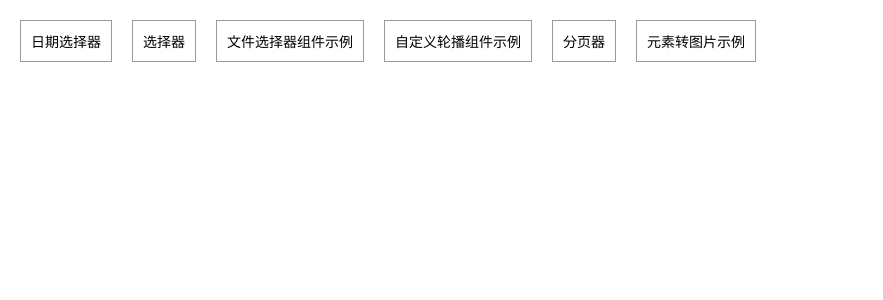
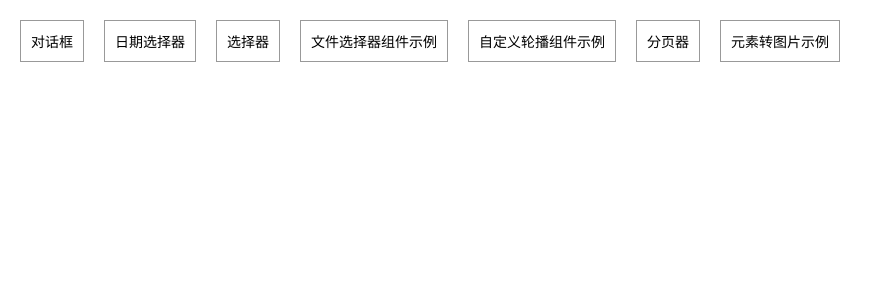
Before and after one commit to wansongtao/v3ComponentLibrary, a Vue app: page / in a window 1280 px wide. Shown: the top 300 px of the page, without its empty margins (0-883 px from the left). Built offline with nearby package versions, Linux system fonts and the light colour scheme.

Commit message:
feat:添加ant-design的modal组件示例

```diff
--- a/components.d.ts
+++ b/components.d.ts
@@ -7,7 +7,9 @@ declare module '@vue/runtime-core' {
   export interface GlobalComponents {
     AButton: typeof import('ant-design-vue/es')['Button']
     ADatePicker: typeof import('ant-design-vue/es')['DatePicker']
+    AModal: typeof import('ant-design-vue/es')['Modal']
     AntDatePicker: typeof import('./src/components/AntDatePicker/index.vue')['default']
+    AntModal: typeof import('./src/components/AntModal/index.vue')['default']
     AntSelect: typeof import('./src/components/AntSelect/index.vue')['default']
     APagination: typeof import('ant-design-vue/es')['Pagination']
     ASelect: typeof import('ant-design-vue/es')['Select']
--- /dev/null
+++ b/src/views/AntModalExam/index.vue
@@ -0,0 +1,19 @@
+<script lang="ts" setup>
+import { ref } from 'vue';
+
+const visible = ref(false);
+const onSuccess = () => {
+  console.log('success');
+}
+</script>
+
+<template>
+  <a-button type="primary" @click="visible = true">弹出</a-button>
+  <AntModal v-model:visible="visible" @update-success="onSuccess">
+    <p>哈哈哈哈哈哈哈哈哈哈哈哈哈哈哈哈哈哈哈哈哈哈哈哈哈哈哈哈</p>
+  </AntModal>
+</template>
+
+<style lang="scss" scoped>
+
+</style>
--- /dev/null
+++ b/src/views/AntModalExam/router/index.ts
@@ -0,0 +1,12 @@
+import { RouteRecordRaw } from 'vue-router';
+
+const route: RouteRecordRaw = {
+  path: '/antmodal-example',
+  name: 'antmodalexample',
+  component: () => import('../index.vue'),
+  meta: {
+    title: '对话框'
+  }
+};
+
+export default [route];
```
